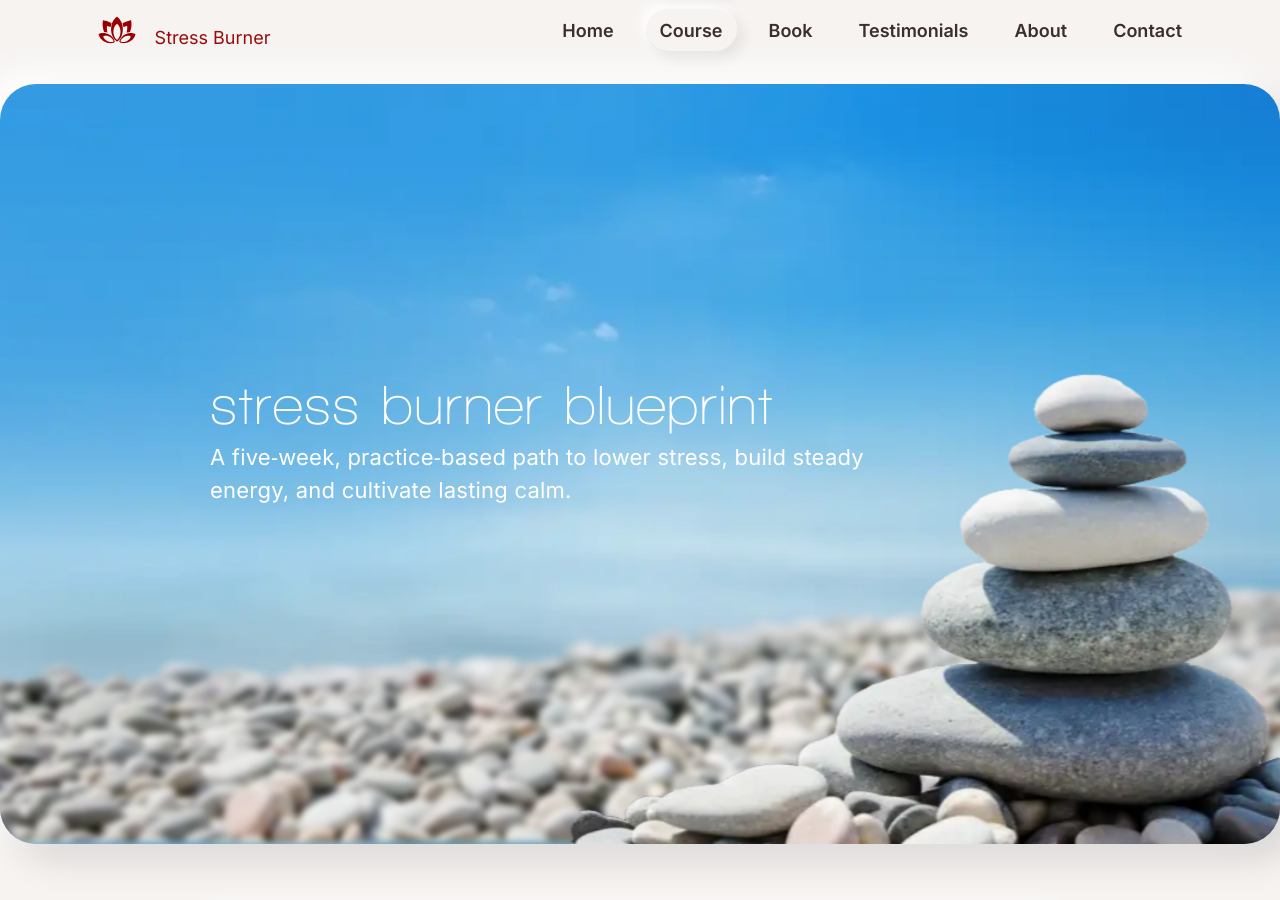
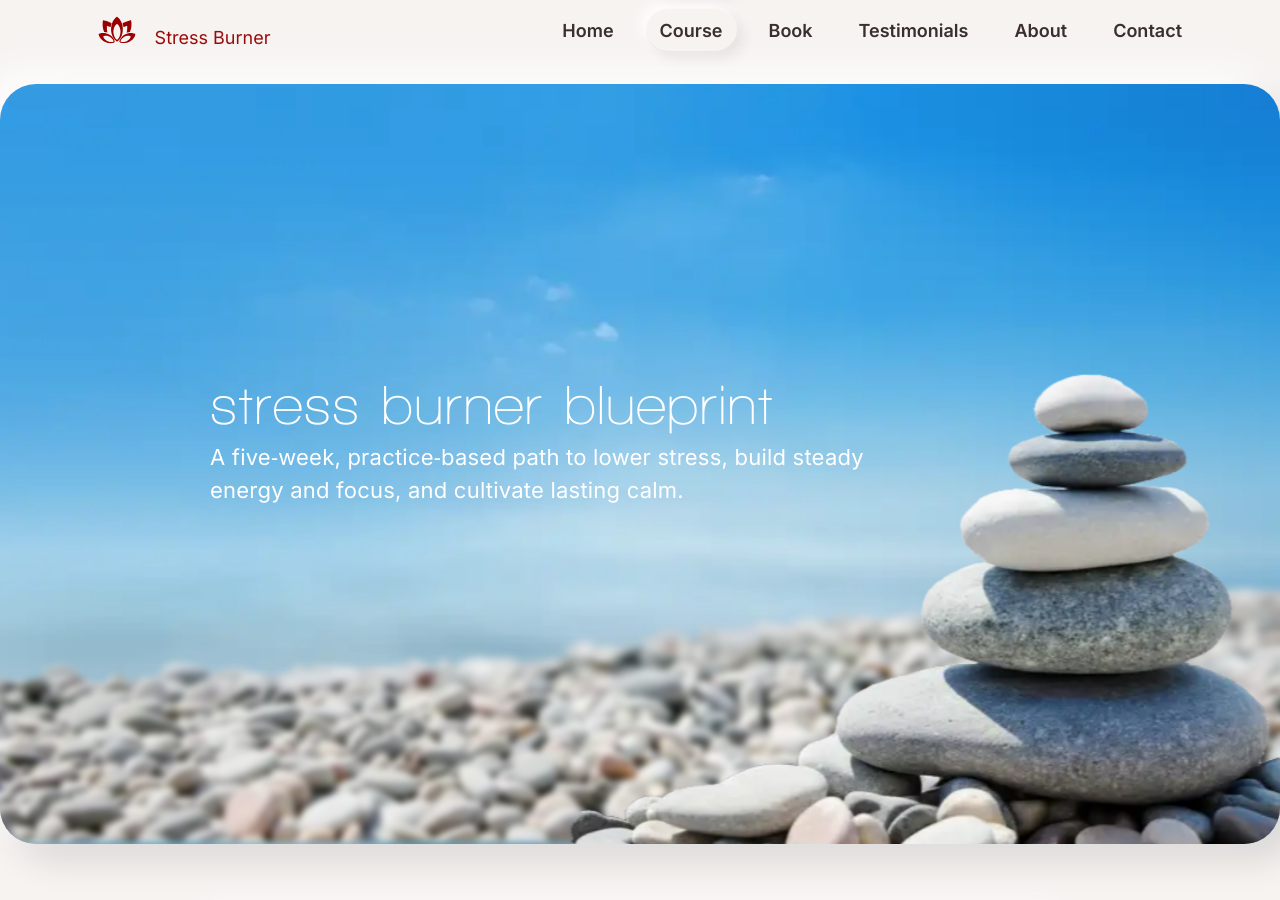
Before and after one commit to chriswakeley/test-blog, a Jekyll site: the page built from course.md, in a window 1280 px wide and 900 px high. Built offline with Jekyll 4.4.1, drawn with Linux system fonts in a browser that asks for light colours.

Commit message:
Fix course kicker text for improved clarity and focus

```diff
--- a/course.md
+++ b/course.md
@@ -14,7 +14,7 @@
     </div>
     <div class="section-intro align-left on-parallax">
   <h1 class="course-title">stress burner blueprint</h1>
-      <p class="course-kicker small">A five‑week, practice‑based path to lower stress, build steady energy, and cultivate lasting calm.</p>
+  <p class="course-kicker small">A five‑week, practice‑based path to lower stress, build steady energy and focus, and cultivate lasting calm.</p>
     </div>
   </div>
 </section>
```
